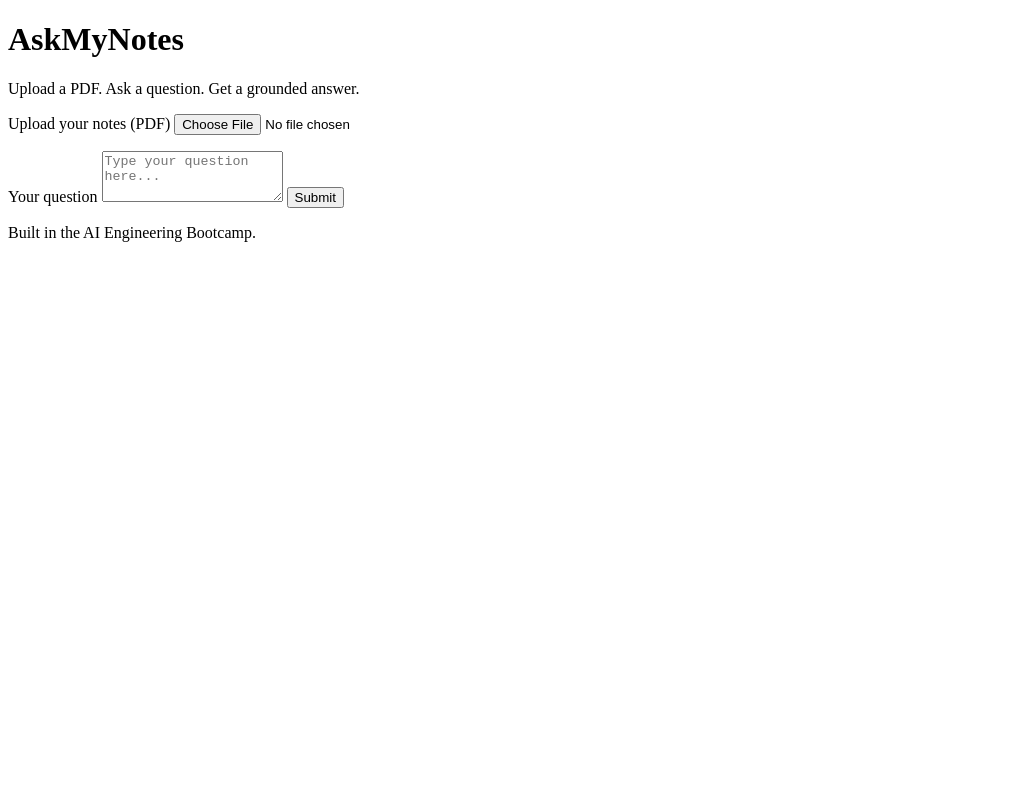
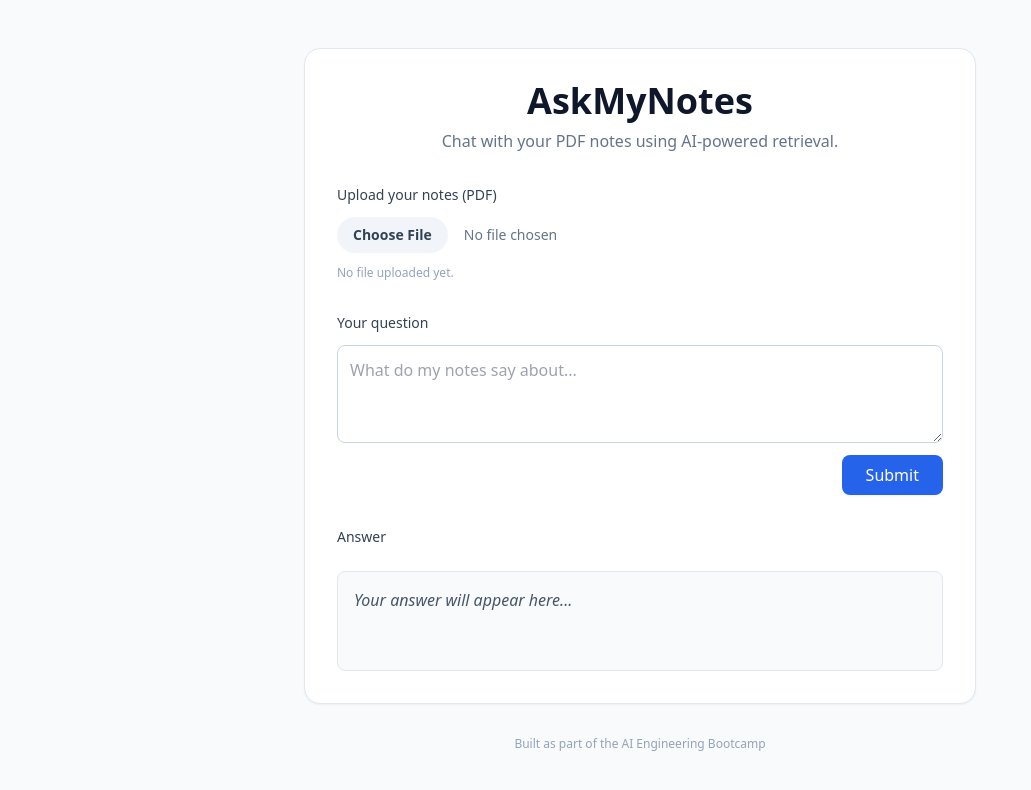
Before and after one commit to survipallavigoud-20/askmynotes, a plain HTML site: page index.html in a window 1280 px wide. Shown: the whole page, without its empty margins (0-1031 px from the left). Drawn offline with nearby package versions, Linux system fonts and the light colour scheme.

Commit message:
Initial askmynotes project setup

```diff
--- a/index.html
+++ b/index.html
@@ -4,54 +4,62 @@
     <meta charset="UTF-8">
     <meta name="viewport" content="width=device-width, initial-scale=1.0">
     <title>AskMyNotes</title>
+    <script src="https://cdn.tailwindcss.com"></script>
 </head>
-<body>
+<body class="bg-slate-50 min-h-screen flex flex-col items-center py-12 px-4">
+    <div class="w-full max-w-2xl bg-white p-8 rounded-2xl shadow-sm border border-slate-200">
+        <!-- Header -->
+        <div class="text-center mb-8">
+            <h1 class="text-4xl font-extrabold text-slate-900 mb-2">AskMyNotes</h1>
+            <p class="text-slate-500">Chat with your PDF notes using AI-powered retrieval.</p>
+        </div>
 
-  <header>
-    <h1>AskMyNotes</h1>
-    <p>Upload a PDF. Ask a question. Get a grounded answer.</p>
-  </header>
+        <div class="flex flex-col gap-8">
+            <!-- Upload Section -->
+            <div class="space-y-3">
+                <label for="pdf-input" class="block text-sm font-medium text-slate-700">Upload your notes (PDF)</label>
+                <input type="file" id="pdf-input" accept=".pdf"
+                       class="block w-full text-sm text-slate-500 file:mr-4 file:py-2 file:px-4 file:rounded-full file:border-0 file:text-sm file:font-semibold file:bg-slate-100 file:text-slate-700 hover:file:bg-slate-200 transition cursor-pointer">
+                <div id="upload-status" class="text-xs text-slate-400">No file uploaded yet.</div>
+            </div>
 
-  <main>
+            <!-- Question Section -->
+            <div class="space-y-3">
+                <label for="question" class="block text-sm font-medium text-slate-700">Your question</label>
+                <textarea id="question" rows="3"
+                          placeholder="What do my notes say about..."
+                          class="block w-full p-3 border border-slate-300 rounded-lg focus:ring-2 focus:ring-blue-500 focus:border-transparent outline-none transition"></textarea>
+                <div class="flex items-center justify-between">
+                    <div id="status" class="text-xs text-slate-400"></div>
+                    <button id="ask-btn" class="bg-blue-600 text-white py-2 px-6 rounded-lg font-medium hover:bg-blue-700 transition shadow-sm active:scale-95">
+                        Submit
+                    </button>
+                </div>
+            </div>
 
-    <section>
-      <label for="pdf-input">Upload your notes (PDF)</label>
-      <input type="file" id="pdf-input" accept="application/pdf">
-      <p id="upload-status"></p>
-    </section>
+            <!-- Answer Section -->
+            <div class="space-y-3">
+                <label class="block text-sm font-medium text-slate-700">Answer</label>
+                    <div id="meta" class="flex gap-2">
+                        <span id="type-pill" class="px-2 py-1 rounded text-xs bg-slate-200 text-slate-700 hidden"></span>
+                        <span id="tool-pill" class="px-2 py-1 rounded text-xs bg-slate-200 text-slate-700 hidden"></span>
+                    </div>
 
-    <section>
-      <label for="question">Your question</label>
-      <textarea id="question" rows="3" placeholder="Type your question here..."></textarea>
-      <button id="ask-btn" type="button">Submit</button>
-      <p id="status"></p>
-    </section>
-
-    <section>
-      <div id="answer" hidden>
-
-        <h2>Answer</h2>
-
-        <p id="qtype-pill" hidden></p>
-        <p id="tool-pill" hidden></p>
-
-        <p id="answer-text"></p>
-
-        <details id="sources" hidden>
-          <summary>Sources</summary>
-          <ul id="sources-list"></ul>
+                <div id="answer" class="p-4 bg-slate-50 border border-slate-200 rounded-lg min-h-[100px] text-slate-600 italic">
+                    <div id="answer-text">Your answer will appear here...</div>
+                </div>
+                 <details id="sources-wrap" class="hidden mt-4 text-sm text-slate-600">
+                   <summary class="cursor-pointer">Sources (top chunks used)</summary>
+                   <ol id="sources" class="list-decimal pl-6 mt-2 space-y-2"></ol>
                  </details>
 
             </div>
-    </section>
+        </div>
+    </div>
 
-  </main>
-
-  <footer>
-    <p>Built in the AI Engineering Bootcamp.</p>
+    <!-- Footer -->
+    <footer class="mt-8 text-slate-400 text-xs">
+        Built as part of the AI Engineering Bootcamp
     </footer>
-
-  <script src="app.js" defer></script>
-
 </body>
 </html>
```
Also changed, not shown: app.js (added, +14 -0 lines), js.html (added, +12 -0 lines), 1 other file. Lines whose indentation alone changed are shown as unchanged.
